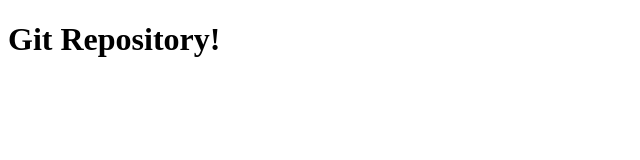
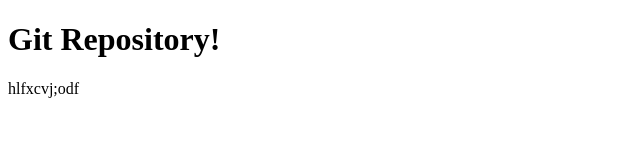
Before and after one commit to mpsslalitha/git-learn, a plain HTML site: page index.html in a window 1280 px wide. Shown: the full height of the page, 0-640 px from the left. Drawn offline with Linux system fonts and the light colour scheme.

Commit message:
add new line

```diff
--- a/index.html
+++ b/index.html
@@ -7,5 +7,6 @@
 </head>
 <body>
     <h1>Git Repository!</h1>
+    <p>hlfxcvj;odf</p>
 </body>
 </html>
```
